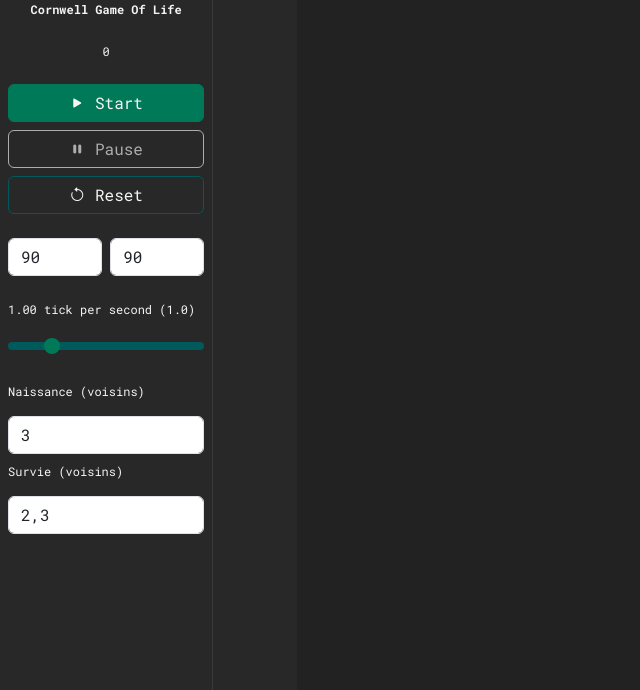
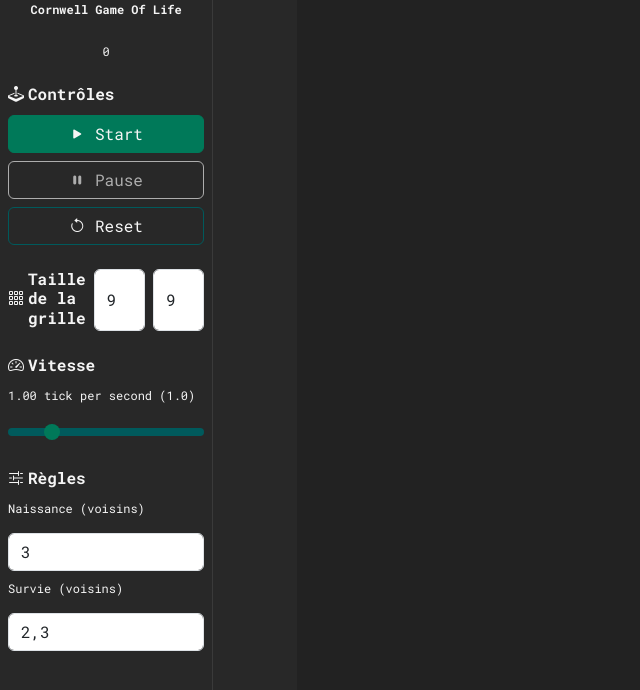
Before and after one commit to Ogdam/game_of_life, a React (Vite) app in the folder frontend/gol-fe/: page / in a window 1280 px wide. Shown: the top 690 px of the page, without its empty margins (0-640 px from the left). Built offline with nearby package versions, Linux system fonts and the light colour scheme; no server answers.

Commit message:
[#34] ajoute des titres de section avec icônes dans les controls
Introduction du composant local SectionTitle pour identifier visuellement
chacune des 4 sections (Contrôles, Taille de la grille, Vitesse, Règles),
sans toucher aux state/handlers existants.

```diff
--- a/frontend/gol-fe/src/components/controls.jsx
+++ b/frontend/gol-fe/src/components/controls.jsx
@@ -4,6 +4,14 @@ import { useSimulationStore } from '../stores/store'
 
 function parseRuleInput(value) {
   return value.split(',').map(Number).filter(Number.isInteger)
+}
+
+function SectionTitle({ icon, label }) {
+  return (
+    <h2 className="section-title">
+      <i className={`bi ${icon}`}></i> {label}
+    </h2>
+  )
 }
 
 function Controls() {
@@ -56,6 +64,7 @@ function Controls() {
     <div className="d-flex flex-column gap-4 p-2">
       {/* 1. PLAY CONTROLS */}
       <div className="d-flex flex-column gap-2">
+        <SectionTitle icon="bi-joystick" label="Contrôles" />
         <button className="btn btn-gol-start" onClick={start} disabled={isRunning}>
           <i className="bi bi-play-fill"></i> Start
         </button>
@@ -71,6 +80,7 @@ function Controls() {
 
       {/* 2. GRID SIZE */}
       <div className="d-flex flex-row gap-2">
+        <SectionTitle icon="bi-grid-3x3-gap" label="Taille de la grille" />
         <input
           type="number"
           className="form-control"
@@ -96,6 +106,7 @@ function Controls() {
 
       {/* 3. SPEED */}
       <div className="d-flex flex-column gap-2">
+        <SectionTitle icon="bi-speedometer2" label="Vitesse" />
         <label className="form-label">
           {(1 / speed).toFixed(2)} tick per second ({speed.toFixed(1)})
         </label>
@@ -116,6 +127,7 @@ function Controls() {
 
       {/* 4. RULES */}
       <div className="d-flex flex-column gap-2">
+        <SectionTitle icon="bi-sliders2" label="Règles" />
         <label className="form-label">Naissance (voisins)</label>
         <input
           type="text"
```
